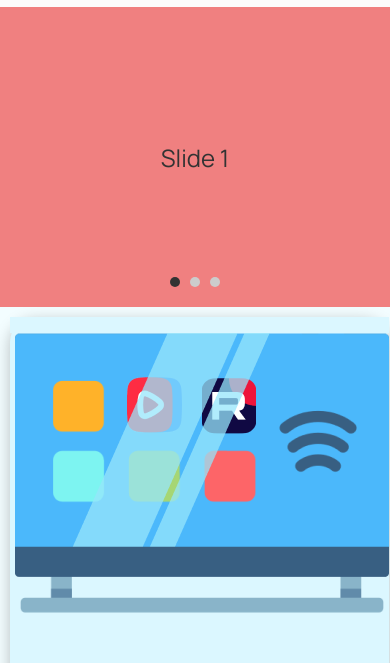
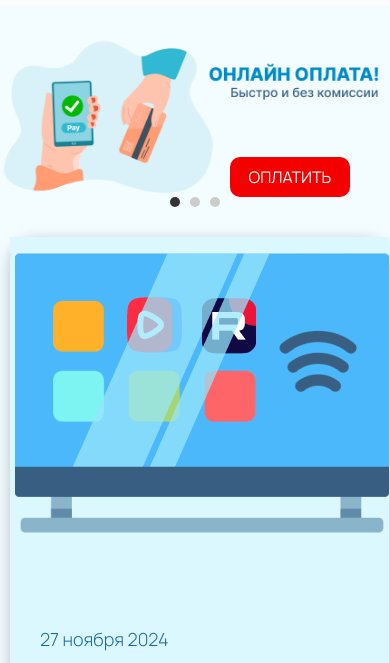
Before and after one commit to urtimmm/unkom.net, a plain HTML site: page index.html in a window 390 px wide. Shown: the part 133-796 px from the top of the page. Drawn offline with Linux system fonts and the light colour scheme; a web font is replaced by a local one.

Commit message:
сэйв

```diff
--- a/css/styles.css
+++ b/css/styles.css
@@ -295,8 +295,9 @@ header .navbar-bottom {
 }
 .tariff .tariffs-detail-left {
    background-image: url('/icon/back_tariff_left.png');
-   background-size: 100% auto; /* Оставляем размеры изображения как есть */
-   background-position: left bottom; /* Размещаем картинку в левом нижнем углу */
+   background-size: cover; /* Растянуть изображение, сохраняя пропорции */
+   background-position: center; /* Центрировать изображение */
+
    background-repeat: no-repeat; /* Запрещаем повторение изображения */
    margin-left: 20%;
 }
@@ -1044,6 +1045,9 @@ input[type="tel"]:hover{
    .body {
       width: 100vh;
    }
+   main .slider {
+      display: block;
+   }
    .tariff{
       margin-top: 10px;
    }
@@ -1423,15 +1427,18 @@ input[type="checkbox"]:checked ~ .logo{
 .slider {
    position: relative;
    width: 100%;
-   height: 300px; /* Задайте нужную высоту */
+   height: 220px; /* Задайте нужную высоту */
    overflow: hidden;
+   display: none;
+   background: #F3FDFF;
  }
 
  /* Все слайды */
  .slides {
    display: flex;
    transition: transform 0.5s ease-in-out;
-   height: 300px;
+   height: 220px;
+
  }
 
  /* Отдельный слайд */
@@ -1440,9 +1447,10 @@ input[type="checkbox"]:checked ~ .logo{
    display: flex;
    justify-content: center;
    align-items: center;
-   background: #f0f0f0; /* Фоновый цвет */
+    /* Фоновый цвет */
    font-size: 24px;
    color: #333;
+
  }
 
  /* Кнопки навигации */
@@ -1486,3 +1494,35 @@ input[type="checkbox"]:checked ~ .logo{
  .indicator.active {
    background-color: #333;
  }
+ .slider .payment {
+   display: flex;
+   width: 100%;
+   height: 100%;
+   background-image: url(/icon/Group4.png);
+   background-size: contain; /* Растянуть изображение, сохраняя пропорции */
+   background-position: center; /* Центрировать изображение */
+   background-repeat: no-repeat;
+   justify-content: flex-end; /* Прижимаем вниз */
+   align-items: flex-end; /* Прижимаем вправо */
+   padding-bottom: 60px;
+   padding-right: 40px;
+ }
+ .slider .payment button {
+   all: unset;
+   display: flex;
+   height: 40px;
+   width: 120px;
+   border-radius: 10px;
+   cursor: pointer;
+   background-color: #F50000;
+   align-items: center;
+   justify-content: center;
+ }
+ .slider .payment button a {
+   color: #fff;
+   text-decoration: none;
+   font-size: 16px;
+ }
+ .slider .payment button:hover {
+   background-color: #800000;
+ }
--- a/index.html
+++ b/index.html
@@ -106,7 +106,11 @@
       </div>
       <div class="slider">
          <div class="slides">
-           <div class="slide" style="background-color: lightcoral;">Slide 1</div>
+           <div class="slide" >
+               <div class="payment">
+                  <button class="payment-button"><a href="#">ОПЛАТИТЬ</a></button>
+               </div>
+           </div>
            <div class="slide" style="background-color: lightblue;">Slide 2</div>
            <div class="slide" style="background-color: lightgreen;">Slide 3</div>
          </div>
```
Also changed, not shown: icon/Group3.png (added), icon/Group4.png (added), icon/back_tariff_left.png.
